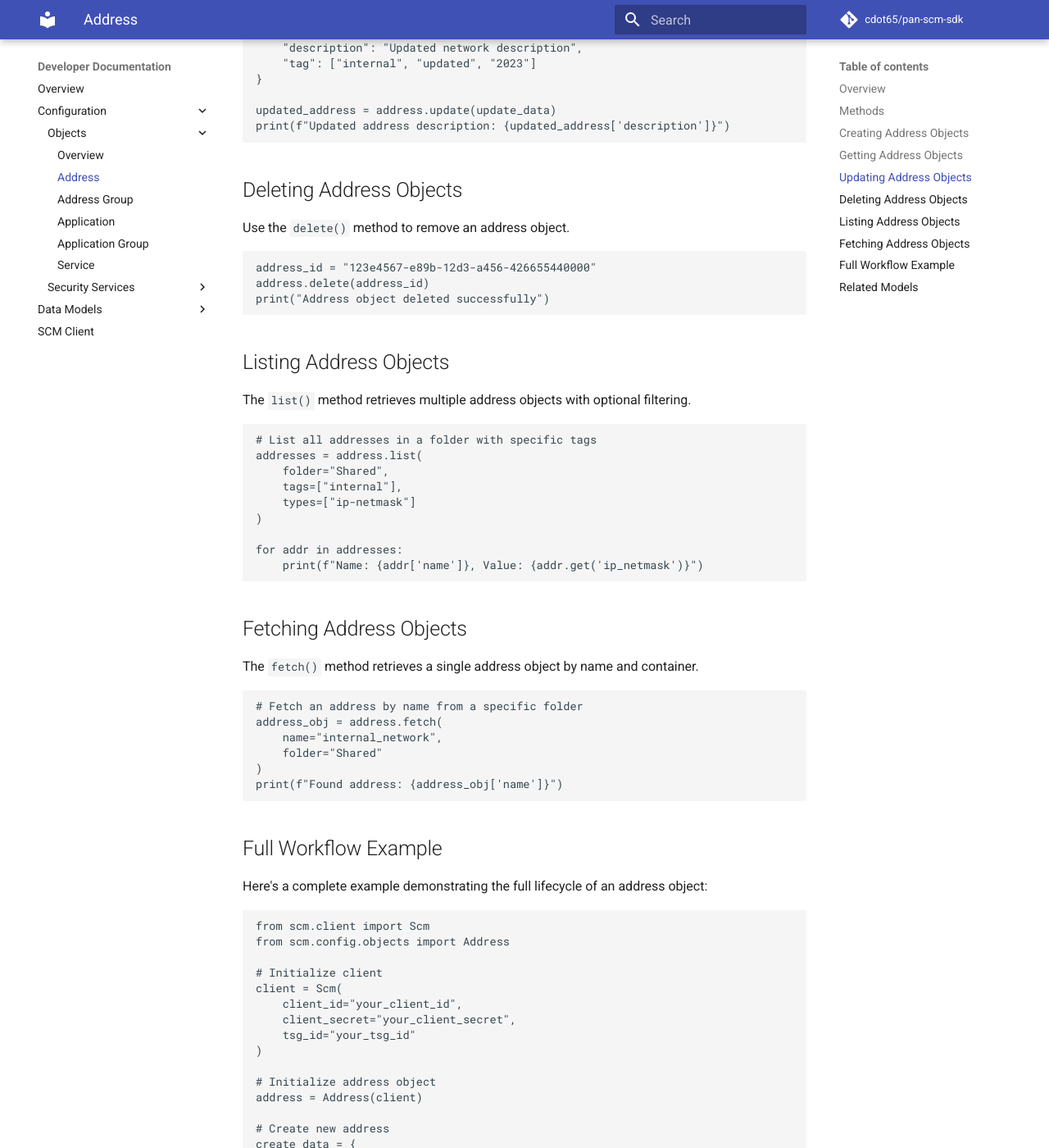
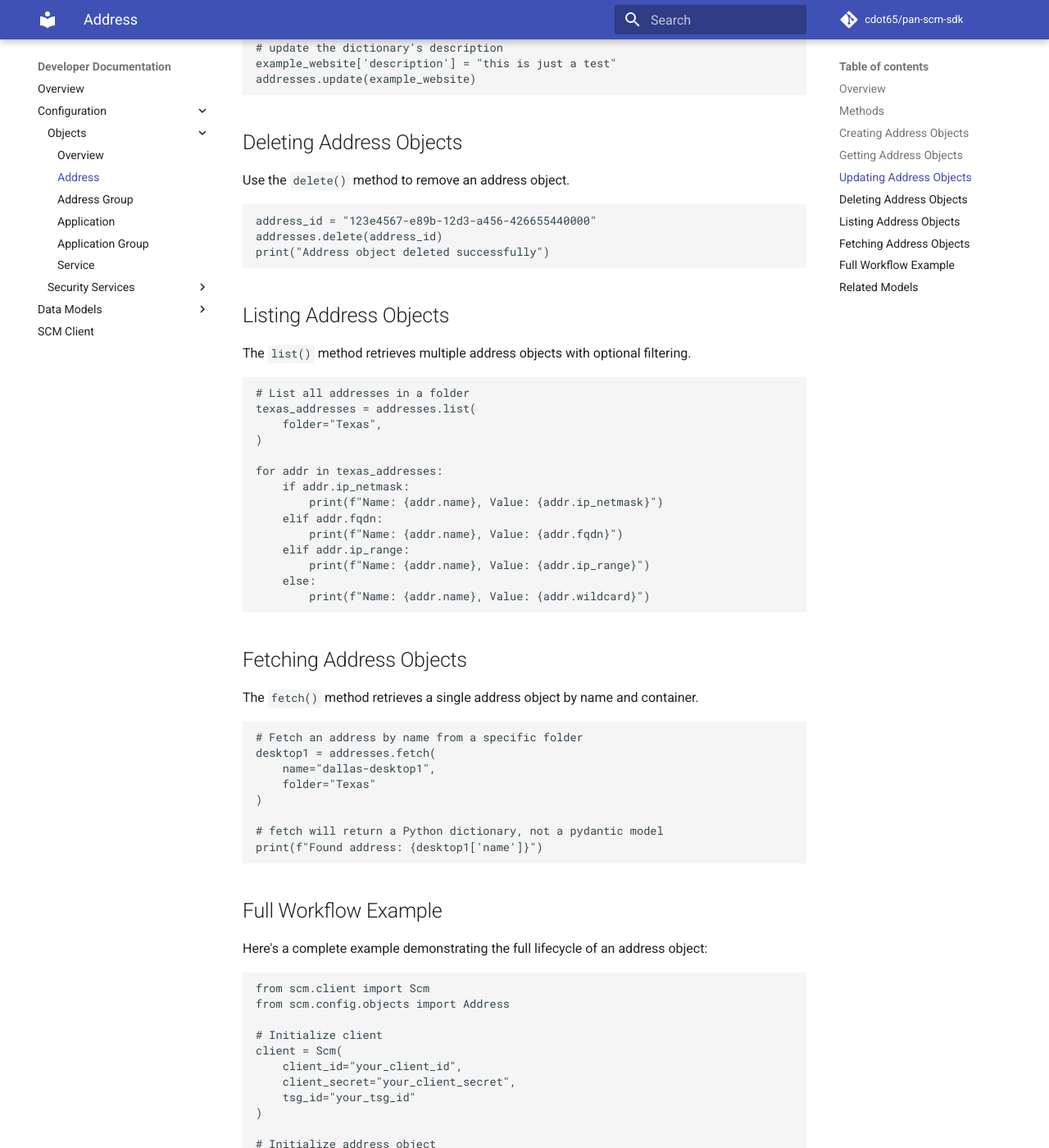
Before and after one commit to cdot65/pan-scm-sdk, an MkDocs documentation site: the page built from docs/sdk/config/objects/address.md, in a window 1280 px wide and 1400 px high, scrolled down 2108 px. Shown: the whole window at 82% size. Built offline with MkDocs 1.6.1 and Material for MkDocs 9.7.7, drawn with Linux system fonts in a browser that asks for light colours; comment, search, counter and statistics services are not loaded; some of the changed text lies outside the part shown.

Commit message:
Refactor address management and update folder, tag values
Refactor address object references to plural 'addresses' for consistency. Update folder and tag values in example addresses to 'Texas' and 'Python, Automation' respectively. Adjust code examples for fetching and updating addresses accordingly.

````diff
--- a/docs/sdk/config/objects/address.md
+++ b/docs/sdk/config/objects/address.md
@@ -40,12 +40,12 @@
     "name": "internal_network",
     "ip_netmask": "192.168.1.0/24",
     "description": "Internal network segment",
-    "folder": "Shared",
-    "tag": ["internal", "network"]
+    "folder": "Texas",
+    "tag": ["Python", "Automation"]
 }
 
-new_address = address.create(address_data)
-print(f"Created address with ID: {new_address['id']}")
+new_address = addresses.create(address_data)
+print(f"Created address with ID: {new_address.id}")
 ```
 
 </div>
@@ -61,12 +61,12 @@
     "name": "example_website",
     "fqdn": "www.example.com",
     "description": "Example website address",
-    "folder": "Prisma Access",
-    "tag": ["external", "web"]
+    "folder": "Texas",
+    "tag": ["Python", "Automation"]
 }
 
-new_address = address.create(address_data)
-print(f"Created address with ID: {new_address['id']}")
+new_address = addresses.create(address_data)
+print(f"Created address with ID: {new_address.id}")
 ```
 
 </div>
@@ -81,9 +81,8 @@
 
 ```python
 address_id = "123e4567-e89b-12d3-a456-426655440000"
-address_obj = address.get(address_id)
-print(f"Address Name: {address_obj['name']}")
-print(f"Address Type: {address_obj.get('ip_netmask') or address_obj.get('fqdn')}")
+address_obj = addresses.get(address_id)
+print(f"Address Name: {address_obj.name}")
 ```
 
 </div>
@@ -97,14 +96,12 @@
 <!-- termynal -->
 
 ```python
-update_data = {
-    "id": "123e4567-e89b-12d3-a456-426655440000",
-    "description": "Updated network description",
-    "tag": ["internal", "updated", "2023"]
-}
+# first fetch an existing object by its folder and name
+example_website = addresses.fetch(folder='Texas', name='example_website')
 
-updated_address = address.update(update_data)
-print(f"Updated address description: {updated_address['description']}")
+# update the dictionary's description
+example_website['description'] = "this is just a test"
+addresses.update(example_website)
 ```
 
 </div>
@@ -119,7 +116,7 @@
 
 ```python
 address_id = "123e4567-e89b-12d3-a456-426655440000"
-address.delete(address_id)
+addresses.delete(address_id)
 print("Address object deleted successfully")
 ```
 
@@ -134,15 +131,20 @@
 <!-- termynal -->
 
 ```python
-# List all addresses in a folder with specific tags
-addresses = address.list(
-    folder="Shared",
-    tags=["internal"],
-    types=["ip-netmask"]
+# List all addresses in a folder
+texas_addresses = addresses.list(
+    folder="Texas",
 )
 
-for addr in addresses:
-    print(f"Name: {addr['name']}, Value: {addr.get('ip_netmask')}")
+for addr in texas_addresses:
+    if addr.ip_netmask:
+        print(f"Name: {addr.name}, Value: {addr.ip_netmask}")
+    elif addr.fqdn:
+        print(f"Name: {addr.name}, Value: {addr.fqdn}")
+    elif addr.ip_range:
+        print(f"Name: {addr.name}, Value: {addr.ip_range}")
+    else:
+        print(f"Name: {addr.name}, Value: {addr.wildcard}")
 ```
 
 </div>
@@ -157,11 +159,13 @@
 
 ```python
 # Fetch an address by name from a specific folder
-address_obj = address.fetch(
-    name="internal_network",
-    folder="Shared"
+desktop1 = addresses.fetch(
+    name="dallas-desktop1",
+    folder="Texas"
 )
-print(f"Found address: {address_obj['name']}")
+
+# fetch will return a Python dictionary, not a pydantic model
+print(f"Found address: {desktop1['name']}")
 ```
 
 </div>
@@ -186,42 +190,33 @@
 )
 
 # Initialize address object
-address = Address(client)
+addresses = Address(client)
 
 # Create new address
 create_data = {
     "name": "test_network",
     "ip_netmask": "10.0.0.0/24",
     "description": "Test network segment",
-    "folder": "Shared",
-    "tag": ["test"]
+    "folder": "Texas",
+    "tag": ["Python", "Automation"]
 }
 
-new_address = address.create(create_data)
-print(f"Created address: {new_address['name']}")
+new_address = addresses.create(create_data)
+print(f"Created address: {new_address.name}")
 
 # Fetch the address by name
-fetched = address.fetch(name="test_network", folder="Shared")
+fetched = addresses.fetch(name="test_network", folder="Texas")
 
 # Modify the fetched object
 fetched["description"] = "Updated test network segment"
-fetched["tag"] = ["test", "updated"]
+fetched["tag"] = ["Python"]
 
 # Update using the modified object
-updated = address.update(fetched)
-print(f"Updated description: {updated['description']}")
-
-# List addresses with filters
-addresses = address.list(
-    folder="Shared",
-    tags=["test"]
-)
-
-for addr in addresses:
-    print(f"Listed address: {addr['name']}")
+updated = addresses.update(fetched)
+print(f"Updated description: {updated.description}")
 
 # Clean up
-address.delete(new_address['id'])
+addresses.delete(new_address.id)
 print("Address deleted successfully")
 ```
 
````
